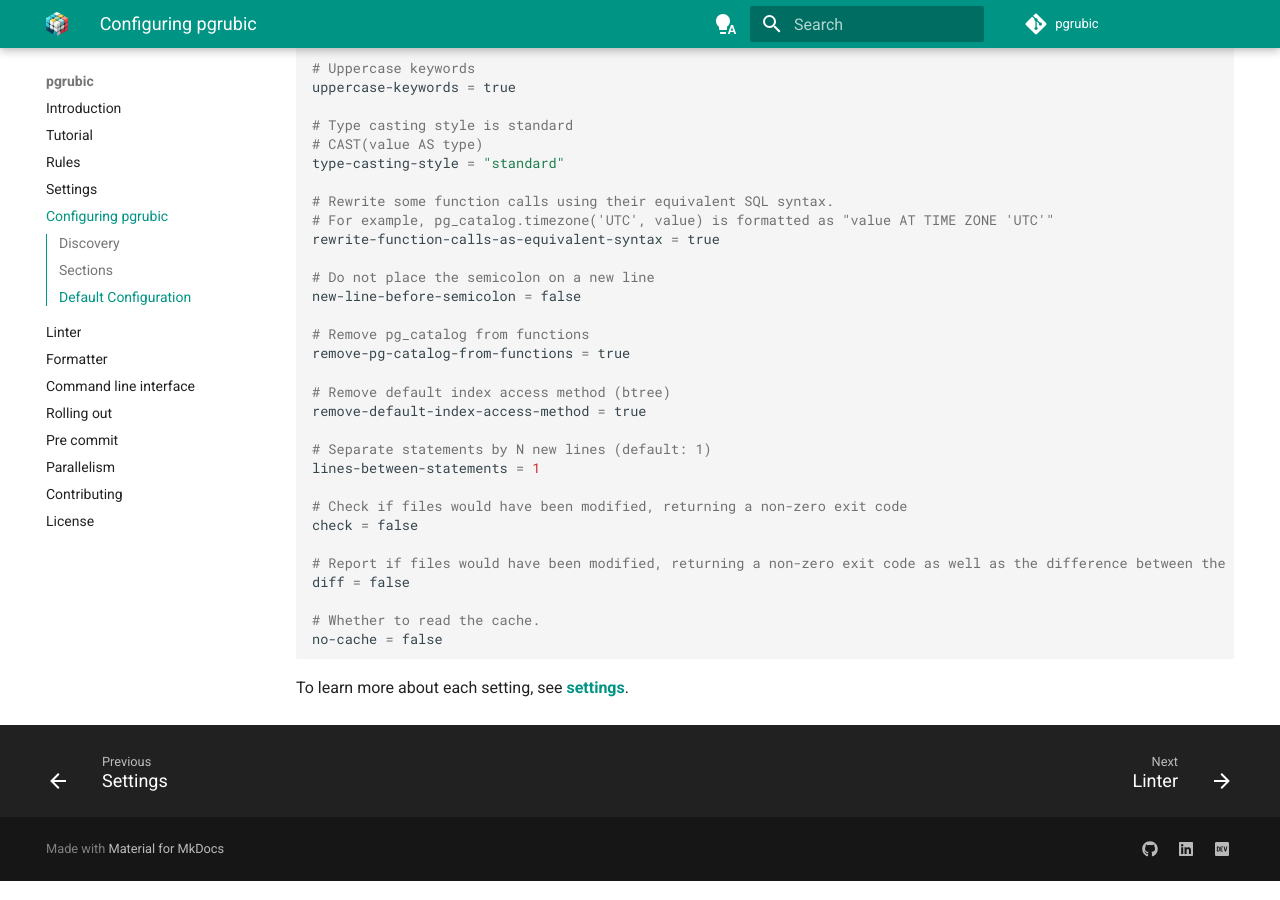
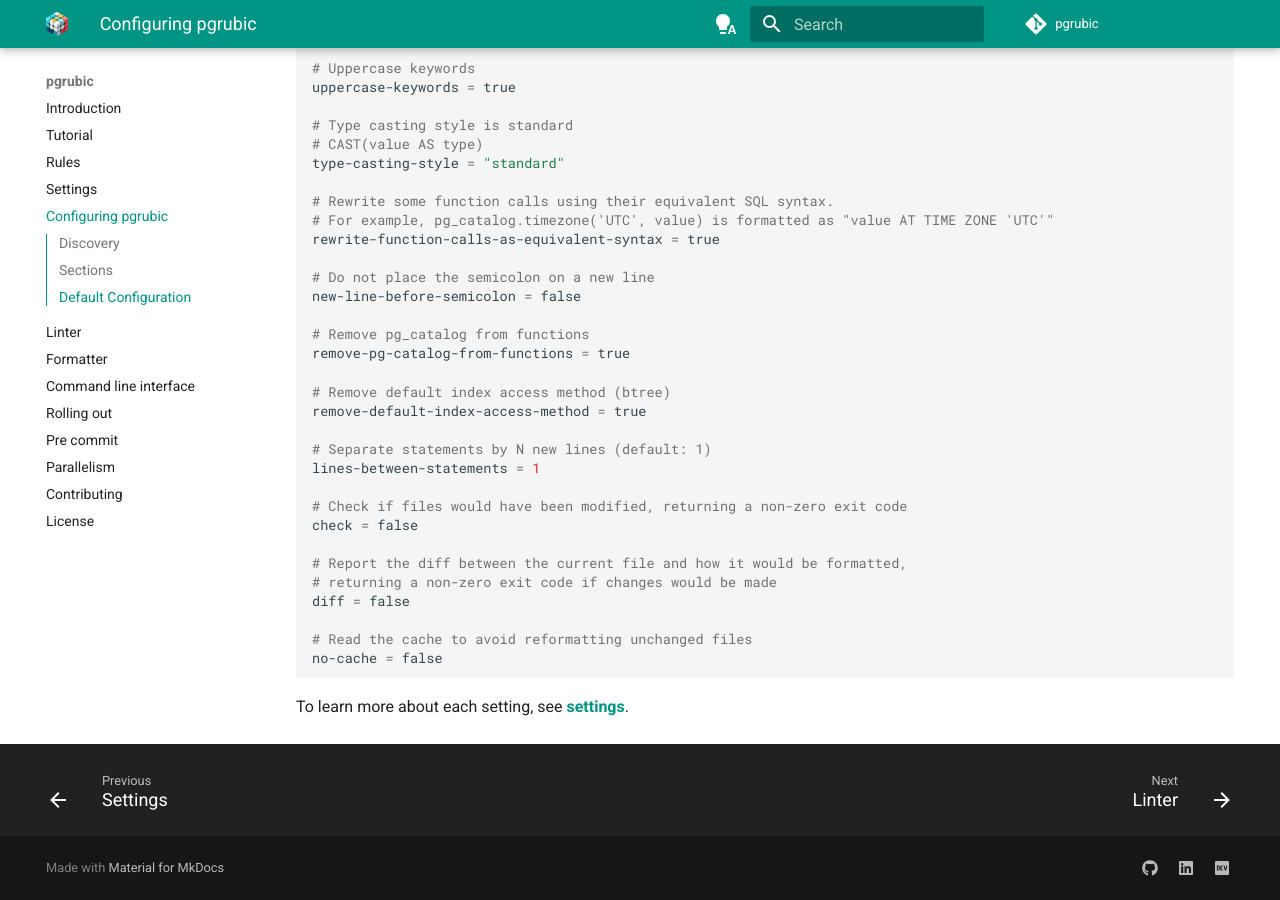
Before and after one commit to bolajiwahab/pgrubic, an MkDocs documentation site: the page built from docs/docs/configuration.md, in a window 1280 px wide and 900 px high, scrolled down 2755 px. Built offline with MkDocs 1.6.1 and Material for MkDocs 9.7.7, drawn with Linux system fonts in a browser that asks for light colours; comment, search, counter and statistics services are not loaded.

Commit message:
docs: address comments

````diff
--- a/docs/docs/configuration.md
+++ b/docs/docs/configuration.md
@@ -154,10 +154,11 @@ lines-between-statements = 1
 # Check if files would have been modified, returning a non-zero exit code
 check = false
 
-# Report if files would have been modified, returning a non-zero exit code as well as the difference between the current file and how the formatted file would look like
+# Report the diff between the current file and how it would be formatted,
+# returning a non-zero exit code if changes would be made
 diff = false
 
-# Whether to read the cache.
+# Read the cache to avoid reformatting unchanged files
 no-cache = false
 ```
 
--- a/src/pgrubic/pgrubic.toml
+++ b/src/pgrubic/pgrubic.toml
@@ -125,8 +125,9 @@ lines-between-statements = 1
 # Check if files would have been modified, returning a non-zero exit code
 check = false
 
-# Report if files would have been modified, returning a non-zero exit code as well as the difference between the current file and how the formatted file would look like
+# Report the diff between the current file and how it would be formatted,
+# returning a non-zero exit code if changes would be made
 diff = false
 
-# Whether to read the cache.
+# Read the cache to avoid reformatting unchanged files
 no-cache = false
````
Also changed, not shown: README.md.
